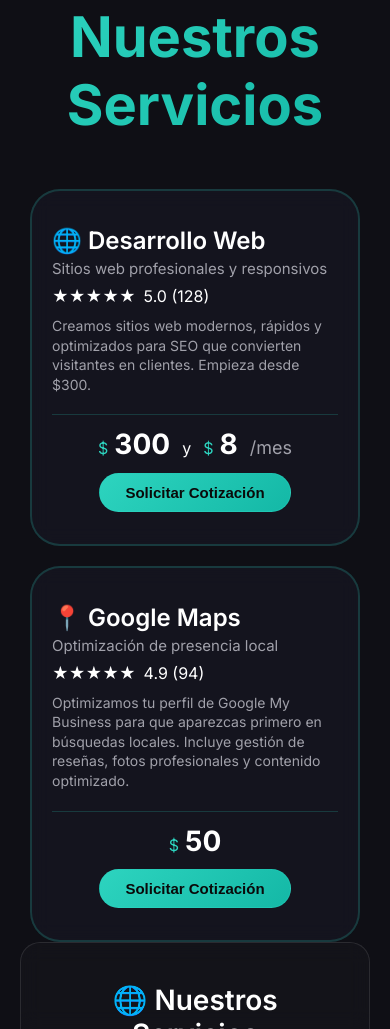
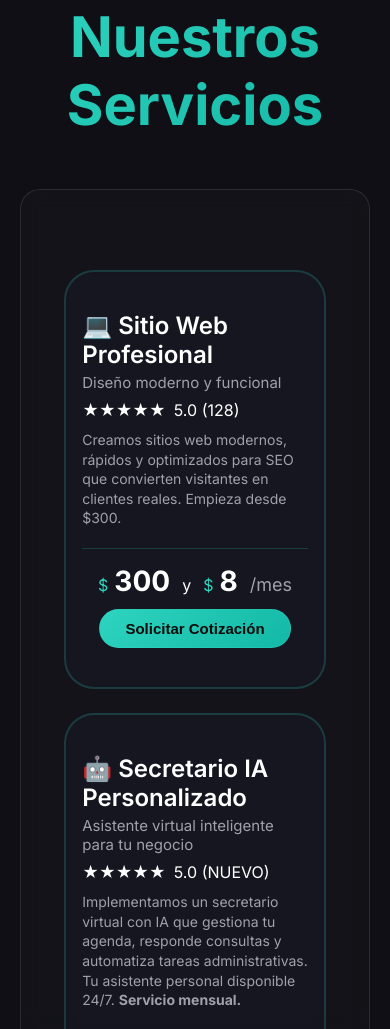
Before and after one commit to Mati2108/Apoloweb, a plain HTML site: page frontend/pages/index.html in a window 390 px wide. Shown: the part 971-2000 px from the top of the page. Drawn offline with Linux system fonts and the light colour scheme.

Commit message:
ARREGLE RESPONSIVE

```diff
--- a/frontend/css/styles.css
+++ b/frontend/css/styles.css
@@ -1072,29 +1072,8 @@ html {
 /* Responsive adjustments for products section */
 @media (max-width: 1024px) {
     .products-grid {
-        grid-template-columns: repeat(2, 1fr);
-        gap: 20px;
-    }
-}
-
-@media (max-width: 768px) {
-    .products-grid {
-        display: none;
-    }
-
-    .mobile-products-grid {
-        display: grid;
         grid-template-columns: 1fr;
-        gap: 20px;
-        padding: 0 10px;
-    }
-
-    .mobile-product-card {
-        padding: 20px;
-    }
-
-    .product-price-section {
-        padding: 12px 0;
+        gap: 24px;
     }
 }
 
--- a/frontend/pages/index.html
+++ b/frontend/pages/index.html
@@ -225,62 +225,10 @@
             <div class="section-header">
                 <h2 class="section-title">Nuestros Servicios</h2>
             </div>
-
-            <!-- Mobile Services Grid -->
-            <div class="mobile-products-grid">
-                <!-- Desarrollo Web Service -->
-                <div class="mobile-product-card" data-product-id="desarrollo-web">
-                    <div class="product-content">
-                        <h3 class="product-title">🌐 Desarrollo Web</h3>
-                        <p class="product-subtitle">Sitios web profesionales y responsivos</p>
-                        <div class="product-rating">
-                            <div class="stars">
-                                <span>★★★★★</span>
-                            </div>
-                            <span class="rating-text">5.0 (128)</span>
-                        </div>
-                        <p class="product-description">Creamos sitios web modernos, rápidos y optimizados para SEO que convierten visitantes en clientes. Empieza desde $300.</p>
-                        <div class="product-price-section">
-                            <div class="product-price">
-                                <span class="price-currency">$</span>
-                                <span class="price-amount">300</span>
-                                <span style="margin: 0 8px;">y</span>
-                                <span class="price-currency">$</span>
-                                <span class="price-amount">8</span>
-                                <span class="price-period">/mes</span>
-                            </div>
-                            <button class="product-button" onclick="openProductDetail('desarrollo-web')">Solicitar Cotización</button>
-                        </div>
-                    </div>
-                </div>
-
-                <!-- Google Maps Service -->
-                <div class="mobile-product-card" data-product-id="google-maps">
-                    <div class="product-content">
-                        <h3 class="product-title">📍 Google Maps</h3>
-                        <p class="product-subtitle">Optimización de presencia local</p>
-                        <div class="product-rating">
-                            <div class="stars">
-                                <span>★★★★★</span>
-                            </div>
-                            <span class="rating-text">4.9 (94)</span>
-                        </div>
-                        <p class="product-description">Optimizamos tu perfil de Google My Business para que aparezcas primero en búsquedas locales. Incluye gestión de reseñas, fotos profesionales y contenido optimizado.</p>
-                        <div class="product-price-section">
-                            <div class="product-price">
-                                <span class="price-currency">$</span>
-                                <span class="price-amount">50</span>
-                            </div>
-                            <button class="product-button" onclick="openProductDetail('google-maps')">Solicitar Cotización</button>
-                        </div>
-                    </div>
-                </div>
-            </div>
-
             <div class="products-categories-container" style="display:block;">
                 <div class="product-category">
                     <div class="category-header">
-                        <h3 class="category-title">🌐 Nuestros Servicios</h3>
+                        <!-- Removed category-title as requested -->
                     </div>
                     <div class="products-grid">
                         <!-- Service Card 1 - Desarrollo Web -->
```
